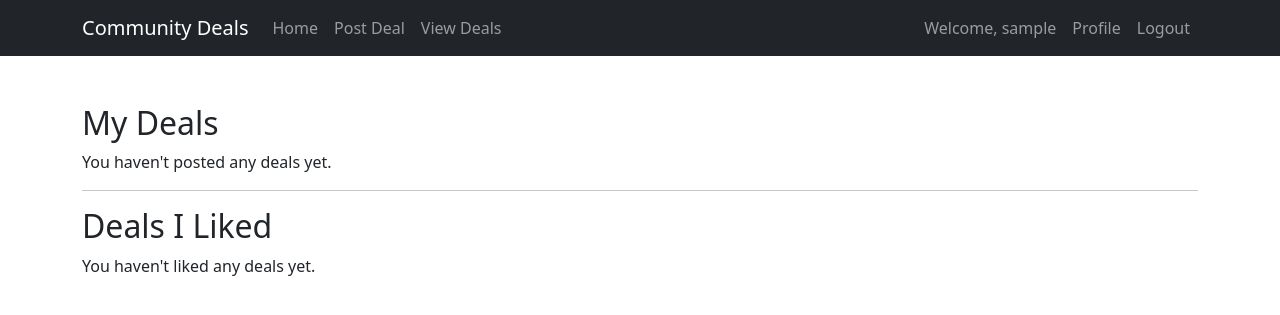
After one commit to vedanthirekar/Deal_Vault, a Flask app: page /profile in a window 1280 px wide. The commit adds this page. Shown: the top 315 px of the page. Run offline with Flask 3, Linux system fonts and the light colour scheme; the visitor is signed in with stand-in values (Sample User, id 1); data that the repository does not hold is empty.

Commit message:
add deal likes and profile page

```diff
--- a/app/models.py
+++ b/app/models.py
@@ -13,8 +13,10 @@ class User(db.Model, UserMixin):
     username = db.Column(db.String(120), unique=True, nullable=False)
     email = db.Column(db.String(120), unique=True, nullable=False)
     user_password = db.Column(db.String(128), nullable=False)
-    # joined_date = db.Column(db.DateTime, default=datetime.utcnow)
     deals = db.relationship('Deal', backref='author', lazy=True)
+
+    # Only keep this:
+    liked_deals = db.relationship('DealLike', back_populates='user', cascade='all, delete-orphan')
 
     def set_password(self, password):
         self.user_password = generate_password_hash(password)
@@ -22,12 +24,27 @@ class User(db.Model, UserMixin):
     def check_password(self, password):
         return check_password_hash(self.user_password, password)
 
-
     def get_id(self):
         return str(self.user_id)
 
     def __repr__(self):
         return f"User('{self.username}', '{self.email}')"
+
+    def has_liked(self, deal):
+        return any(like.deal_id == deal.deal_id for like in self.liked_deals)
+
+    def like_deal(self, deal):
+        if not self.has_liked(deal):
+            db.session.add(DealLike(user_id=self.user_id, deal_id=deal.deal_id))
+            db.session.commit()
+
+    def unlike_deal(self, deal):
+        like = DealLike.query.filter_by(user_id=self.user_id, deal_id=deal.deal_id).first()
+        if like:
+            db.session.delete(like)
+            db.session.commit()
+
+
 
 class UserProfile(db.Model):
     __tablename__ = 'user_profile'
@@ -41,17 +58,17 @@ class Deal(db.Model):
     deal_id = db.Column(db.Integer, primary_key=True)
     store_id = db.Column(db.Integer, db.ForeignKey('stores.store_id'), nullable=False)
     category_id = db.Column(db.Integer, db.ForeignKey('categories.category_id'), nullable=False)
-
     deal_desc = db.Column(db.Text, nullable=False)
     deal_amount = db.Column(db.Float, nullable=True)
     deal_entered = db.Column(db.Date, default=datetime.utcnow)
     deal_validity = db.Column(db.Date, nullable=True)
     user_id = db.Column(db.Integer, db.ForeignKey('users.user_id'), nullable=False)
-    deal_likes = db.Column(db.Integer, default=0)
 
     store = db.relationship('Store', backref='deals', lazy=True)
     category = db.relationship('Category', backref='deals', lazy=True)
 
+    # Only keep this:
+    likes = db.relationship('DealLike', back_populates='deal', cascade='all, delete-orphan')
 
     def __repr__(self):
         return f"Deal('{self.deal_desc}', '{self.deal_entered}')"
@@ -68,3 +85,13 @@ class Category(db.Model):
     category_id = db.Column(db.Integer, primary_key=True)
     category_name = db.Column(db.Text, nullable=False)
     category_desc = db.Column(db.Text)
+
+class DealLike(db.Model):
+    __tablename__ = 'deal_likes'
+    user_id = db.Column(db.Integer, db.ForeignKey('users.user_id'), primary_key=True)
+    deal_id = db.Column(db.Integer, db.ForeignKey('deals.deal_id'), primary_key=True)
+    timestamp = db.Column(db.DateTime, default=datetime.utcnow)
+
+    # Only these two:
+    user = db.relationship('User', back_populates='liked_deals')
+    deal = db.relationship('Deal', back_populates='likes')
--- a/app/routes.py
+++ b/app/routes.py
@@ -127,3 +127,73 @@ def all_deals():
 def deal(deal_id):
     deal = Deal.query.get_or_404(deal_id)
     return render_template('deal.html', title=deal.deal_desc, deal=deal)
+
+@main.route('/like/<int:deal_id>', methods=['POST'])
+@login_required
+def toggle_like(deal_id):
+    deal = Deal.query.get_or_404(deal_id)
+    if current_user.has_liked(deal):
+        current_user.unlike_deal(deal)
+    else:
+        current_user.like_deal(deal)
+    return redirect(request.referrer or url_for('main.index'))
+
+@main.route('/profile')
+@login_required
+def profile():
+    posted_deals = Deal.query.filter_by(user_id=current_user.user_id).order_by(Deal.deal_entered.desc()).all()
+    liked_deals = [like.deal for like in current_user.liked_deals]
+
+    return render_template('profile.html', posted_deals=posted_deals, liked_deals=liked_deals)
+
+@main.route('/deals/<int:deal_id>/update', methods=['GET', 'POST'])
+@login_required
+def update_deal(deal_id):
+    deal = Deal.query.get_or_404(deal_id)
+    if deal.author != current_user:
+        abort(403)
+
+    form = DealForm()
+    form.category_id.choices = [(c.category_id, c.category_name) for c in Category.query.all()]
+    if form.validate_on_submit():
+        store = Store.query.filter_by(store_name=form.store_name.data.strip()).first()
+        if not store:
+            store = Store(store_name=form.store_name.data.strip())
+            db.session.add(store)
+            db.session.commit()
+
+        deal.store_id = store.store_id
+        deal.category_id = form.category_id.data
+        deal.deal_desc = form.deal_desc.data
+        deal.deal_amount = form.deal_amount.data
+        deal.deal_validity = form.deal_validity.data
+        db.session.commit()
+        flash('Deal updated successfully!', 'success')
+        return redirect(url_for('main.profile'))
+
+    elif request.method == 'GET':
+        form.store_name.data = deal.store.store_name
+        form.category_id.data = deal.category_id
+        form.deal_desc.data = deal.deal_desc
+        form.deal_amount.data = deal.deal_amount
+        form.deal_validity.data = deal.deal_validity
+
+    return render_template('create_deal.html', title='Update Deal', form=form, legend='Update Deal')
+
+
+@main.route('/deals/<int:deal_id>/delete', methods=['POST'])
+@login_required
+def delete_deal(deal_id):
+    deal = Deal.query.get_or_404(deal_id)
+    if deal.author != current_user:
+        abort(403)
+    db.session.delete(deal)
+    db.session.commit()
+    flash('Deal deleted successfully!', 'info')
+    return redirect(url_for('main.profile'))
+
+
+@main.route('/visualizations')
+@login_required
+def visualizations():
+    return render_template('visualizations.html')
--- a/app/templates/base.html
+++ b/app/templates/base.html
@@ -27,6 +27,10 @@
                         <a class="nav-link" href="{{ url_for('main.index') }}">Home</a>
                     </li>
                     {% if current_user.is_authenticated %}
+                    {% if current_user.is_authenticated %}
+
+{% endif %}
+
                     <li class="nav-item">
                         <a class="nav-link" href="{{ url_for('main.new_deal') }}">Post Deal</a>
                     </li>
@@ -42,8 +46,12 @@
                         <span class="nav-link">Welcome, {{ current_user.username }}</span>
                     </li>
                     <li class="nav-item">
+                        <a class="nav-link" href="{{ url_for('main.profile') }}">Profile</a>
+                    </li>
+                    <li class="nav-item">
                         <a class="nav-link" href="{{ url_for('auth.logout') }}">Logout</a>
                     </li>
+
                     {% else %}
                         <li class="nav-item">
                             <a class="nav-link" href="{{ url_for('auth.login') }}">Login</a>
--- a/app/templates/deals.html
+++ b/app/templates/deals.html
@@ -36,6 +36,11 @@
 
         {% if deal.deal_amount %}<p class="card-text">Amount: ${{ deal.deal_amount }}</p>{% endif %}
         <a href="{{ url_for('main.deal', deal_id=deal.deal_id) }}" class="btn btn-outline-secondary btn-sm">View Deal</a>
+        <form method="POST" action="{{ url_for('main.toggle_like', deal_id=deal.deal_id) }}" style="position:absolute; top:15px; right:15px;">
+            <button type="submit" class="btn btn-sm {{ 'btn-danger' if current_user.has_liked(deal) else 'btn-outline-danger' }}">
+                ♥ {{ deal.liked_by|length }}
+            </button>
+        </form>
     </div>
 </div>
 {% endfor %}
--- /dev/null
+++ b/app/templates/profile.html
@@ -0,0 +1,41 @@
+{% extends "base.html" %}
+{% block title %}My Profile{% endblock %}
+
+{% block content %}
+<h2>My Deals</h2>
+{% if posted_deals %}
+    {% for deal in posted_deals %}
+        <div class="card mb-3">
+            <div class="card-body">
+                <h5>{{ deal.deal_desc }}</h5>
+                <p>Category: {{ deal.category.category_name }} | Store: {{ deal.store.store_name }}</p>
+                <p>Amount: ${{ deal.deal_amount }}</p>
+                <a href="{{ url_for('main.deal', deal_id=deal.deal_id) }}" class="btn btn-sm btn-secondary">View</a>
+                <a href="{{ url_for('main.update_deal', deal_id=deal.deal_id) }}" class="btn btn-sm btn-warning">Edit</a>
+                <form method="POST" action="{{ url_for('main.delete_deal', deal_id=deal.deal_id) }}" style="display:inline;">
+                    <button type="submit" class="btn btn-sm btn-danger" onclick="return confirm('Delete this deal?')">Delete</button>
+                </form>
+            </div>
+        </div>
+    {% endfor %}
+{% else %}
+    <p>You haven't posted any deals yet.</p>
+{% endif %}
+
+<hr>
+<h2>Deals I Liked</h2>
+{% if liked_deals %}
+    {% for deal in liked_deals %}
+        <div class="card mb-3">
+            <div class="card-body">
+                <h5>{{ deal.deal_desc }}</h5>
+                <p>Category: {{ deal.category.category_name }} | Store: {{ deal.store.store_name }}</p>
+                <p>Amount: ${{ deal.deal_amount }}</p>
+                <a href="{{ url_for('main.deal', deal_id=deal.deal_id) }}" class="btn btn-sm btn-secondary">View</a>
+            </div>
+        </div>
+    {% endfor %}
+{% else %}
+    <p>You haven't liked any deals yet.</p>
+{% endif %}
+{% endblock %}
```
Also changed, not shown: 1 other file. Lines whose indentation alone changed are shown as unchanged.
